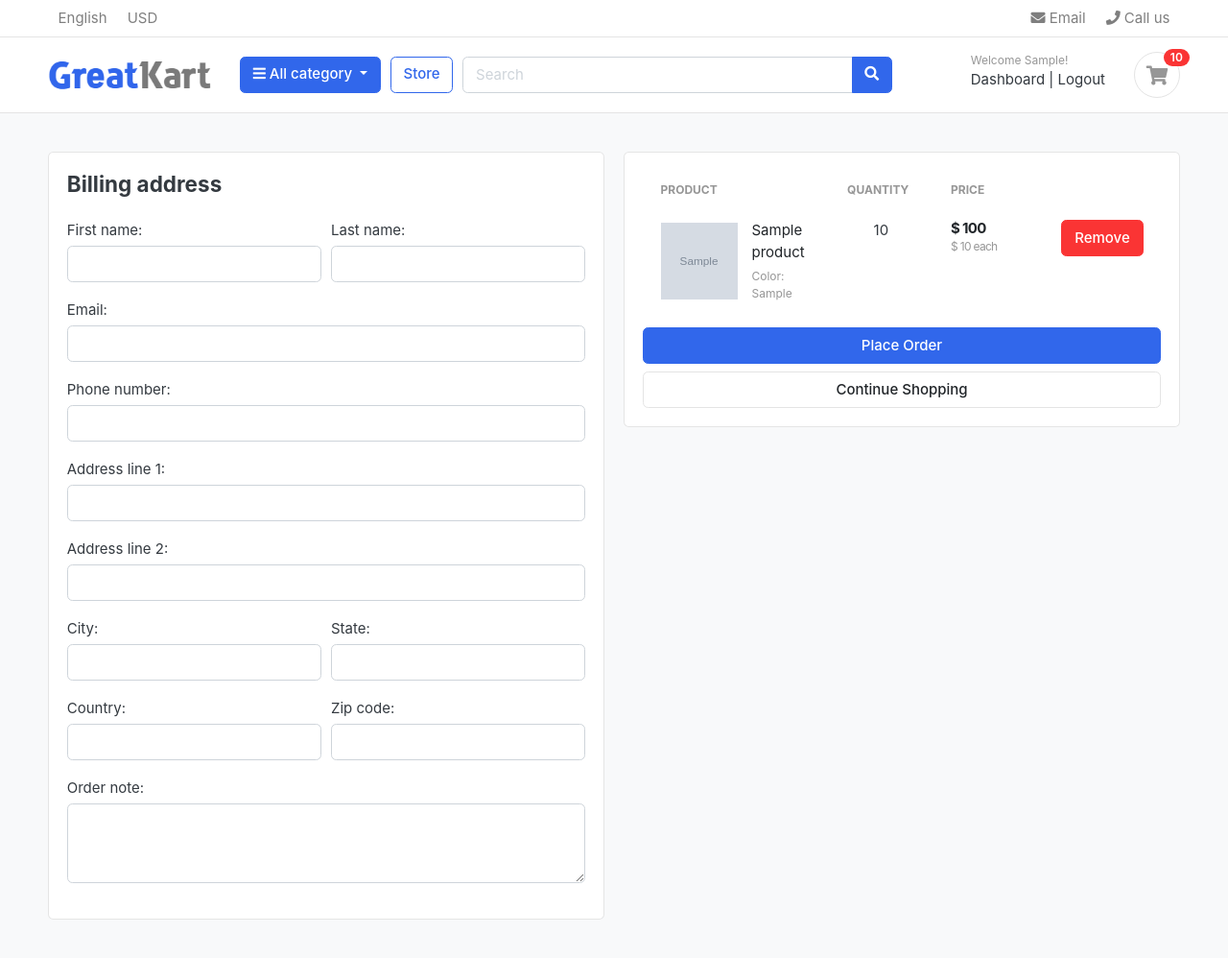
After one commit to Firoz-Shaik/django-learn, a Django app: page /cart/checkout/ in a window 1280 px wide. The commit adds this page. Shown: the whole page at 96% size. Run offline with Django 5.2, Linux system fonts and the light colour scheme; a user stored in the database is signed in; tables that the repository leaves empty hold one stand-in row (values such as "Sample post"); grey boxes marked "Sample" are stand-in pictures; some libraries are stand-ins or nearby versions; some web fonts are replaced.

Commit message:
Handled cart context for logged in user

```diff
--- /dev/null
+++ b/carts/forms.py
@@ -0,0 +1,24 @@
+from django import forms
+
+
+class CheckoutForm(forms.Form):
+    first_name = forms.CharField(max_length=50, label="First name")
+    last_name = forms.CharField(max_length=50, label="Last name")
+    email = forms.EmailField(label="Email")
+    phone_number = forms.CharField(max_length=20, label="Phone number")
+    address_line_1 = forms.CharField(max_length=100, label="Address line 1")
+    address_line_2 = forms.CharField(max_length=100, label="Address line 2", required=False)
+    city = forms.CharField(max_length=50)
+    state = forms.CharField(max_length=50)
+    country = forms.CharField(max_length=50)
+    zip_code = forms.CharField(max_length=20, label="Zip code")
+    order_note = forms.CharField(
+        label="Order note",
+        required=False,
+        widget=forms.Textarea(attrs={"rows": 3}),
+    )
+
+    def __init__(self, *args, **kwargs):
+        super().__init__(*args, **kwargs)
+        for field in self.fields.values():
+            field.widget.attrs["class"] = "form-control"
--- a/carts/models.py
+++ b/carts/models.py
@@ -1,5 +1,6 @@
 from django.db import models
 from store.models import Product, Variation
+from accounts.models import Account
 # Create your models here.
 
 class Cart(models.Model):
@@ -11,9 +12,10 @@ class Cart(models.Model):
 
 
 class CartItem(models.Model):
+    user = models.ForeignKey(Account,on_delete=models.CASCADE,null=True)
     product = models.ForeignKey('store.Product',on_delete=models.CASCADE)
     variations = models.ManyToManyField(Variation,blank=True)
-    cart = models.ForeignKey(Cart,on_delete=models.CASCADE)
+    cart = models.ForeignKey(Cart,on_delete=models.CASCADE,null=True)
     quantity = models.IntegerField()
     is_active = models.BooleanField(default=True)
 
--- a/carts/urls.py
+++ b/carts/urls.py
@@ -6,4 +6,5 @@ urlpatterns = [
     path('add_to_cart/<int:product_id>/', views.add_to_cart, name='add_to_cart'),
     path('remove_from_cart/<int:product_id>/<int:cart_item_id>/', views.remove_from_cart, name='remove_from_cart'),
     path('remove_cart_item/<int:product_id>/<int:cart_item_id>/', views.remove_cart_item, name='remove_cart_item'),
+    path('checkout/', views.checkout, name='checkout'),
     ]
--- a/carts/views.py
+++ b/carts/views.py
@@ -1,7 +1,10 @@
 from django.shortcuts import render, redirect, get_object_or_404
 from store.models import Product, Variation
 from .models import Cart, CartItem
+from .forms import CheckoutForm
 from django.core.exceptions import ObjectDoesNotExist
+from django.contrib.auth.decorators import login_required
+from django.contrib import messages
 # Create your views here.
 
 
@@ -12,9 +15,12 @@ def _cart_id(request):
     return cart
 
 def remove_from_cart(request, product_id, cart_item_id):
-    cart = Cart.objects.get(cart_id=_cart_id(request))
     product = get_object_or_404(Product, id=product_id)
-    cart_item = CartItem.objects.get(product=product, cart=cart, id=cart_item_id)
+    if request.user.is_authenticated:
+        cart_item = CartItem.objects.get(product=product, user=request.user, id=cart_item_id)
+    else:
+        cart = Cart.objects.get(cart_id=_cart_id(request))
+        cart_item = CartItem.objects.get(product=product, cart=cart, id=cart_item_id)
     if cart_item.quantity > 1:
         cart_item.quantity -= 1
         cart_item.save()
@@ -24,10 +30,15 @@ def remove_from_cart(request, product_id, cart_item_id):
     return redirect('cart')
 
 def remove_cart_item(request, product_id, cart_item_id):
-    cart = Cart.objects.get(cart_id=_cart_id(request))
     product = get_object_or_404(Product, id=product_id)
-    cart_item = CartItem.objects.get(product=product, cart=cart, id=cart_item_id)
-    cart_item.delete()
+    if request.user.is_authenticated:
+        cart_item = CartItem.objects.get(product=product, user=request.user, id=cart_item_id)
+        cart_item.delete()
+        return redirect('cart')
+    else:
+        cart = Cart.objects.get(cart_id=_cart_id(request))
+        cart_item = CartItem.objects.get(product=product, cart=cart, id=cart_item_id)
+        cart_item.delete()
     return redirect('cart')
 
 def add_to_cart(request, product_id):
@@ -43,59 +54,96 @@ def add_to_cart(request, product_id):
                 product_variation.append(variation)
             except:
                 pass
-    try:
+    current_user = request.user
+    if current_user.is_authenticated:
+        is_cart_item_exists = CartItem.objects.filter(product=product, user=current_user).exists()
+        if is_cart_item_exists:
+            cart_items = CartItem.objects.filter(product=product, user=current_user)
+            existing_variations = []
+            item_id = []
+            for item in cart_items:
+                existing_variation = item.variations.all()
+                # store variation ids sorted so order doesn't matter
+                existing_variations.append(sorted([v.id for v in existing_variation]))
+                item_id.append(item.id)
+
+            product_variation_ids = sorted([v.id for v in product_variation])
+
+            if product_variation_ids in existing_variations:
+                index = existing_variations.index(product_variation_ids)
+                id = item_id[index]
+                item = CartItem.objects.get(product=product, id=id)
+                item.quantity += 1
+                item.save()
+            else:
+                item = CartItem.objects.create(product=product, quantity=1, user=current_user)
+                if len(product_variation) > 0:
+                    item.variations.clear()
+                    item.variations.add(*product_variation)
+                item.save()
+        else:
+            cart_item = CartItem.objects.create(
+                product=product,
+                quantity=1,
+                user=current_user
+            )
+            if len(product_variation) > 0:
+                cart_item.variations.clear()
+                cart_item.variations.add(*product_variation)
+            cart_item.save()
+        return redirect('cart')
+    else:
+        try:
             cart = Cart.objects.get(cart_id=_cart_id(request))
-    except Cart.DoesNotExist:
-        cart = Cart.objects.create(cart_id=_cart_id(request))
-        cart.save()
+        except Cart.DoesNotExist:
+            cart = Cart.objects.create(cart_id=_cart_id(request))
+            cart.save()
+        is_cart_item_exists = CartItem.objects.filter(product=product, cart=cart).exists()
 
-    is_cart_item_exists = CartItem.objects.filter(product=product, cart=cart).exists()
+        if is_cart_item_exists:
+            cart_items = CartItem.objects.filter(product=product, cart=cart)
+            existing_variations = []
+            item_id = []
+            for item in cart_items:
+                existing_variation = item.variations.all()
+                # store variation ids sorted so order doesn't matter
+                existing_variations.append(sorted([v.id for v in existing_variation]))
+                item_id.append(item.id)
 
-    if is_cart_item_exists:
-        cart_items = CartItem.objects.filter(product=product, cart=cart)
-        existing_variations = []
-        item_id = []
-        for item in cart_items:
-            existing_variation = item.variations.all()
-            # store variation ids sorted so order doesn't matter
-            existing_variations.append(sorted([v.id for v in existing_variation]))
-            item_id.append(item.id)
+            product_variation_ids = sorted([v.id for v in product_variation])
 
-        product_variation_ids = sorted([v.id for v in product_variation])
-
-        # debug prints (optional)
-        # print(existing_variations)
-        # print(product_variation_ids)
-
-        if product_variation_ids in existing_variations:
-            index = existing_variations.index(product_variation_ids)
-            id = item_id[index]
-            item = CartItem.objects.get(product=product, id=id)
-            item.quantity += 1
-            item.save()
+            if product_variation_ids in existing_variations:
+                index = existing_variations.index(product_variation_ids)
+                id = item_id[index]
+                item = CartItem.objects.get(product=product, id=id)
+                item.quantity += 1
+                item.save()
+            else:
+                item = CartItem.objects.create(product=product, quantity=1, cart=cart)
+                if len(product_variation) > 0:
+                    item.variations.clear()
+                    item.variations.add(*product_variation)
+                item.save()
         else:
-            item = CartItem.objects.create(product=product, quantity=1, cart=cart)
+            cart_item = CartItem.objects.create(
+                product=product,
+                quantity=1,
+                cart=cart
+            )
             if len(product_variation) > 0:
-                item.variations.clear()
-                item.variations.add(*product_variation)
-            item.save()
-    else:
-        cart_item = CartItem.objects.create(
-            product=product,
-            quantity=1,
-            cart=cart
-        )
-        if len(product_variation) > 0:
-            cart_item.variations.clear()
-            cart_item.variations.add(*product_variation)
-        cart_item.save()
-    return redirect('cart')
+                cart_item.variations.clear()
+                cart_item.variations.add(*product_variation)
+            cart_item.save()
+        return redirect('cart')
 def cart(request, total=0, quantity=0, cart_items=None):
     tax = 0
     grand_total = 0
     try:
-        cart = Cart.objects.get(cart_id=_cart_id(request))
-        cart_items = CartItem.objects.filter(cart=cart, is_active=True)
+        if request.user.is_authenticated:
+            cart_items = CartItem.objects.filter(user=request.user)
+        else:
+            cart = Cart.objects.get(cart_id=_cart_id(request))
+            cart_items = CartItem.objects.filter(cart=cart, is_active=True)
         for cart_item in cart_items:
             total += (cart_item.product.price * cart_item.quantity)
             quantity += cart_item.quantity
@@ -111,3 +159,35 @@ def cart(request, total=0, quantity=0, cart_items=None):
         'grand_total': grand_total,
     }
     return render(request, "store/cart.html", context)
+
+@login_required
+def checkout(request):
+    form = CheckoutForm(request.POST or None)
+    total = 0
+    quantity = 0
+    tax = 0
+    grand_total = 0
+    try:
+        if request.user.is_authenticated:
+            cart_items = CartItem.objects.filter(user=request.user, is_active=True)
+        else:
+            cart = Cart.objects.get(cart_id=_cart_id(request))
+            cart_items = CartItem.objects.filter(cart=cart, is_active=True)
+        for cart_item in cart_items:
+            total += (cart_item.product.price * cart_item.quantity)
+            quantity += cart_item.quantity
+        tax = (12 * total) / 100
+        grand_total = round((total + tax), 2)
+    except ObjectDoesNotExist:
+        pass
+    if request.method == 'POST' and form.is_valid():
+        messages.success(request, 'Billing details received. Your order is ready to place.')
+    context = {
+        'form': form,
+        'total': total,
+        'quantity': quantity,
+        'cart_items': cart_items,
+        'tax': tax,
+        'grand_total': grand_total,
+    }
+    return render(request, "store/checkout.html", context)
--- a/ecommerce/urls.py
+++ b/ecommerce/urls.py
@@ -23,7 +23,7 @@ from django.conf import settings
 from accounts.views import login
 
 urlpatterns = [
-    path('', login, name='login'),
+    path('', index, name='index'),
     path('admin/', admin.site.urls),
     path('home/', index, name='index'),
     path('store/', include('store.urls')),
--- a/templates/store/cart.html
+++ b/templates/store/cart.html
@@ -99,7 +99,7 @@
 			<p class="text-center mb-3">
 				<img src="{% static 'images/misc/payments.png' %}" height="26">
 			</p>
-			<a href="./place-order.html" class="btn btn-primary btn-block"> Checkout </a>
+			<a href="{% url 'checkout' %}" class="btn btn-primary btn-block"> Checkout </a>
 			<a href="{% url 'store' %}" class="btn btn-light btn-block">Continue Shopping</a>
 		</div> <!-- card-body.// -->
 		</div> <!-- card.// -->
--- /dev/null
+++ b/templates/store/checkout.html
@@ -0,0 +1,143 @@
+{% extends 'base.html' %}
+{% load static %}
+{% block content %}
+
+<section class="section-content padding-y bg">
+<div class="container">
+<!-- ============================ COMPONENT 1 ================================= -->
+<form method="POST" action="{% url 'checkout' %}">
+{% csrf_token %}
+<div class="row">
+	<aside class="col-lg-6">
+<div class="card">
+	<div class="card-body">
+		<h4 class="card-title mb-4">Billing address</h4>
+		{% include 'includes/alerts.html' %}
+		{% if form.non_field_errors %}
+			<div class="alert alert-danger">{{ form.non_field_errors|striptags }}</div>
+		{% endif %}
+		<div class="form-row">
+			<div class="form-group col-md-6">
+				{{ form.first_name.label_tag }}
+				{{ form.first_name }}
+				{{ form.first_name.errors }}
+			</div>
+			<div class="form-group col-md-6">
+				{{ form.last_name.label_tag }}
+				{{ form.last_name }}
+				{{ form.last_name.errors }}
+			</div>
+		</div>
+		<div class="form-group">
+			{{ form.email.label_tag }}
+			{{ form.email }}
+			{{ form.email.errors }}
+		</div>
+		<div class="form-group">
+			{{ form.phone_number.label_tag }}
+			{{ form.phone_number }}
+			{{ form.phone_number.errors }}
+		</div>
+		<div class="form-group">
+			{{ form.address_line_1.label_tag }}
+			{{ form.address_line_1 }}
+			{{ form.address_line_1.errors }}
+		</div>
+		<div class="form-group">
+			{{ form.address_line_2.label_tag }}
+			{{ form.address_line_2 }}
+			{{ form.address_line_2.errors }}
+		</div>
+		<div class="form-row">
+			<div class="form-group col-md-6">
+				{{ form.city.label_tag }}
+				{{ form.city }}
+				{{ form.city.errors }}
+			</div>
+			<div class="form-group col-md-6">
+				{{ form.state.label_tag }}
+				{{ form.state }}
+				{{ form.state.errors }}
+			</div>
+		</div>
+		<div class="form-row">
+			<div class="form-group col-md-6">
+				{{ form.country.label_tag }}
+				{{ form.country }}
+				{{ form.country.errors }}
+			</div>
+			<div class="form-group col-md-6">
+				{{ form.zip_code.label_tag }}
+				{{ form.zip_code }}
+				{{ form.zip_code.errors }}
+			</div>
+		</div>
+		<div class="form-group">
+			{{ form.order_note.label_tag }}
+			{{ form.order_note }}
+			{{ form.order_note.errors }}
+		</div>
+	</div>
+</div> <!-- card.// -->
+
+	</aside> <!-- col.// -->
+	<aside class="col-lg-6">
+
+		<div class="card">
+		<div class="card-body">
+            <table class="table table-borderless table-shopping-cart">
+                <thead class="text-muted">
+                    <tr class="small text-uppercase">
+                        <th scope="col">Product</th>
+                        <th scope="col" width="120">Quantity</th>
+                        <th scope="col" width="120">Price</th>
+                        <th scope="col" class="text-right" width="200"> </th>
+                    </tr>
+                </thead>
+                <tbody>
+                {% for item in cart_items %}
+                    <tr>
+                	    <td>
+                		    <figure class="itemside align-items-center">
+                			    <div class="aside"><img src="{{ item.product.images.url }}" class="img-sm"></div>
+                			    <figcaption class="info">
+                				    <a href="{{ item.product.get_url }}" class="title text-dark">{{ item.product.product_name }}</a>
+                				    <p class="text-muted small">
+                				    	{% if item.variations.all %}
+                				    		{% for var in item.variations.all %}
+                				    			{{ var.variation_category|capfirst }}: {{ var.variation_value|capfirst }}<br>
+                				    		{% endfor %}
+                				    	{% endif %}
+                				    </p>
+                			    </figcaption>
+                		    </figure>
+                	    </td>
+	                    <td class="text-center">{{ item.quantity }}</td>
+                	    <td>
+                				<div class="price-wrap">
+                					<var class="price">$ {{ item.sub_total }}</var>
+                					<small class="text-muted"> $ {{ item.product.price }} each </small>
+                				</div> <!-- price-wrap .// -->
+                	    </td>
+                            	<td class="text-right">
+                            	<a href="{% url 'remove_cart_item' item.product.id item.id %}" class="btn btn-danger"> Remove</a>
+                            	</td>
+                            	</tr>
+                {% endfor %}
+                </tbody>
+            </table>
+
+			<button type="submit" class="btn btn-primary btn-block"> Place Order </button>
+			<a href="{% url 'store' %}" class="btn btn-light btn-block">Continue Shopping</a>
+		</div> <!-- card-body.// -->
+		</div> <!-- card.// -->
+
+</aside> <!-- col.// -->
+
+
+</div> <!-- row.// -->
+<!-- ============================ COMPONENT 1 END .// ================================= -->
+</form>
+</div> <!-- container .//  -->
+</section>
+{% endblock %}
--- a/templates/store/store.html
+++ b/templates/store/store.html
@@ -146,7 +146,7 @@
 				{% if product.stock <= 0 or not product.is_available %}
 				<a href="#" class="btn btn-block btn-danger">Out of stock</a>
 				{% else %}
-				<a href="{% url 'add_to_cart' product.id %}" class="btn btn-block btn-success">Add to cart</a>
+				<a href="{{ product.get_url }}" class="btn btn-block btn-success">Buying Options</a>
 				{% endif %}
 			</figcaption>
 		</figure>
```
Also changed, not shown: accounts/views.py (+45 -1 lines), carts/context_processor.py (+8 -4 lines), carts/migrations/0005_cartitem_user_alter_cartitem_cart.py (added).
